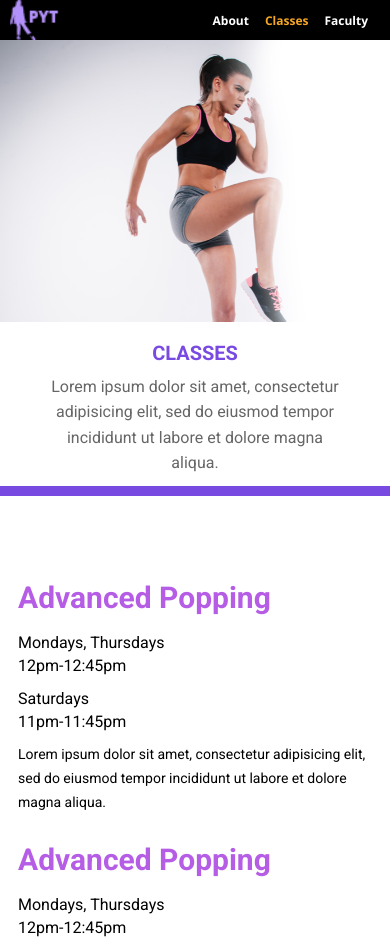
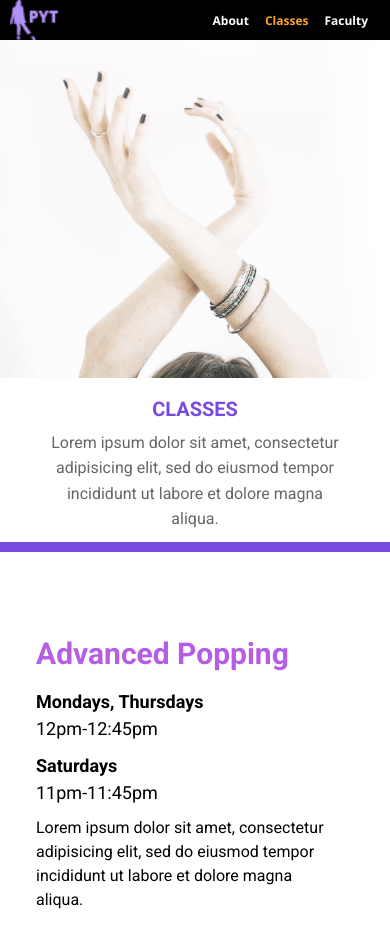
Before and after one commit to cornopaez/codecademy-dance_studio, a plain HTML site: page pages/classes.html in a window 390 px wide. Shown: the top 940 px of the page. Drawn offline with nearby package versions, Linux system fonts and the light colour scheme.

Commit message:
Added styles for tablet and mobile screens for classes page.

```diff
--- a/pages/classes.html
+++ b/pages/classes.html
@@ -29,7 +29,7 @@
 		</div>
 	</nav>
 
-	<div class="banner">
+	<div class="banner classes-banner">
 		<img src="../resources/images/classes-photo.png">
 		<div class="about-content">
 			<h1>Classes</h1>
@@ -90,8 +90,8 @@
 			<p>
 				<span class="days">Saturdays</span> <br>
 				<span class="hours">11pm-11:45pm</span>
-			</p class="description">
-			<p>Lorem ipsum dolor sit amet, consectetur adipisicing elit, sed do eiusmod
+			</p>
+			<p class="description">Lorem ipsum dolor sit amet, consectetur adipisicing elit, sed do eiusmod
 			tempor incididunt ut labore et dolore magna aliqua.</p>
 		</div>
 
--- a/resources/css/style.css
+++ b/resources/css/style.css
@@ -397,13 +397,13 @@ footer .info .company-info {
 }
 
 @media only screen and (max-width: 768px) {
-	.banner {
+	.banner.about-banner {
 		display: flex;
 		align-items: center;
 		border-bottom: 10px solid #794ae2;
 		flex-direction: column;
 		background: url("../images/workout-photo.png") no-repeat;
-		background-size: cover;
+		background-size: 100%;
 		height: 32rem;
 		position: relative;
 	}
@@ -562,7 +562,13 @@ footer .info .company-info {
 	margin-bottom: 1.125rem;
 }
 
-.classes > .class > .days {
+.classes > .class > p > .days,
+.classes > .class > p > .hours {
+	font-size: 1rem;
+	line-height: 1.5;
+}
+
+.classes > .class > p > .days {
 	font-weight: bold;
 }
 
@@ -570,3 +576,50 @@ footer .info .company-info {
 	font-size: 0.875rem;
 	line-height: 1.7;
 }
+
+@media only screen and (max-width: 768px) {
+	.banner.classes-banner {
+		display: flex;
+		align-items: center;
+		border-bottom: 10px solid #794ae2;
+		flex-direction: column;
+		background: url("../images/classes-photo.png") no-repeat;
+		background-size: 100%;
+		height: 32rem;
+		position: relative;
+	}
+
+	.classes > .class {
+		width: 18.75rem;
+		margin-right: 2.25rem;
+		margin-bottom: 2.25rem;
+	}
+
+	.classes > .class > .description {
+		font-size: 1rem;
+		line-height: 1.5;
+	}
+
+	.classes > .class > p > .days,
+	.classes > .class > p > .hours {
+		font-size: 1.125rem;
+	}
+}
+
+@media only screen and (max-width: 340px) {
+	.classes > .class {
+		width: 18.75rem;
+		margin-right: 2.5rem;
+		margin-bottom: 2.5rem;
+	}
+
+	.classes > .class > .description {
+		font-size: 1rem;
+		line-height: 1.7;
+	}
+
+	.classes > .class > p > .days,
+	.classes > .class > p > .hours {
+		font-size: 1rem;
+	}
+}
```
Also changed, not shown: pages/about.html (+1 -1 lines).
